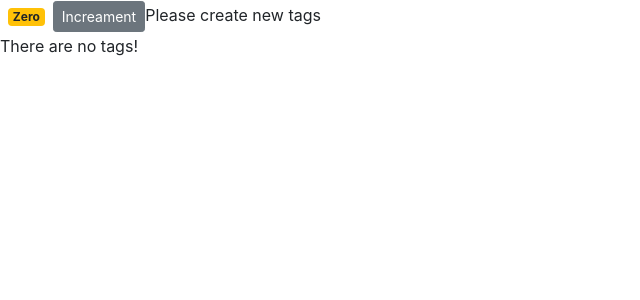
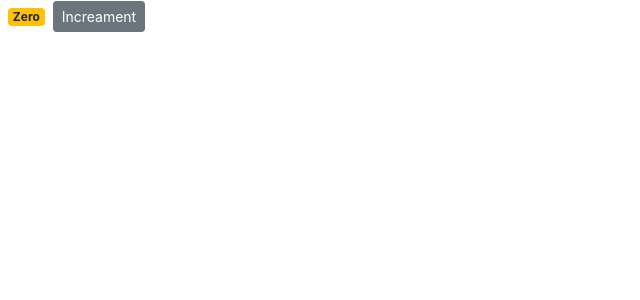
Before and after one commit to IshanJawade/react-counter-app, a React (Create React App) app: page / in a window 1280 px wide. Shown: the top 300 px of the page, without its empty margins (0-640 px from the left). Built offline with nearby package versions, Linux system fonts and the light colour scheme.

Commit message:
Tags are removed from the code Completely

```diff
--- a/src/components/counter.jsx
+++ b/src/components/counter.jsx
@@ -6,7 +6,7 @@ class Counter extends Component {
         count: 0,
         name:"Ishan",
         //imgUrl:"https://picsum.photos/300",
-        tags: []
+        //tags: []
     }
 
 
@@ -42,8 +42,8 @@ class Counter extends Component {
         {/* to render unordered list */}
             {/* in java script you can apply logical operations with non boolian things */}
             {/* So this can be used as if statement without else part */}
-            { this.state.tags.length === 0 && 'Please create new tags' }
-            {this.renderTags()}
+            {/* this.state.tags.length === 0 && 'Please create new tags' */}
+            {/*this.renderTags()*/}
             </>
         );
     }
```
